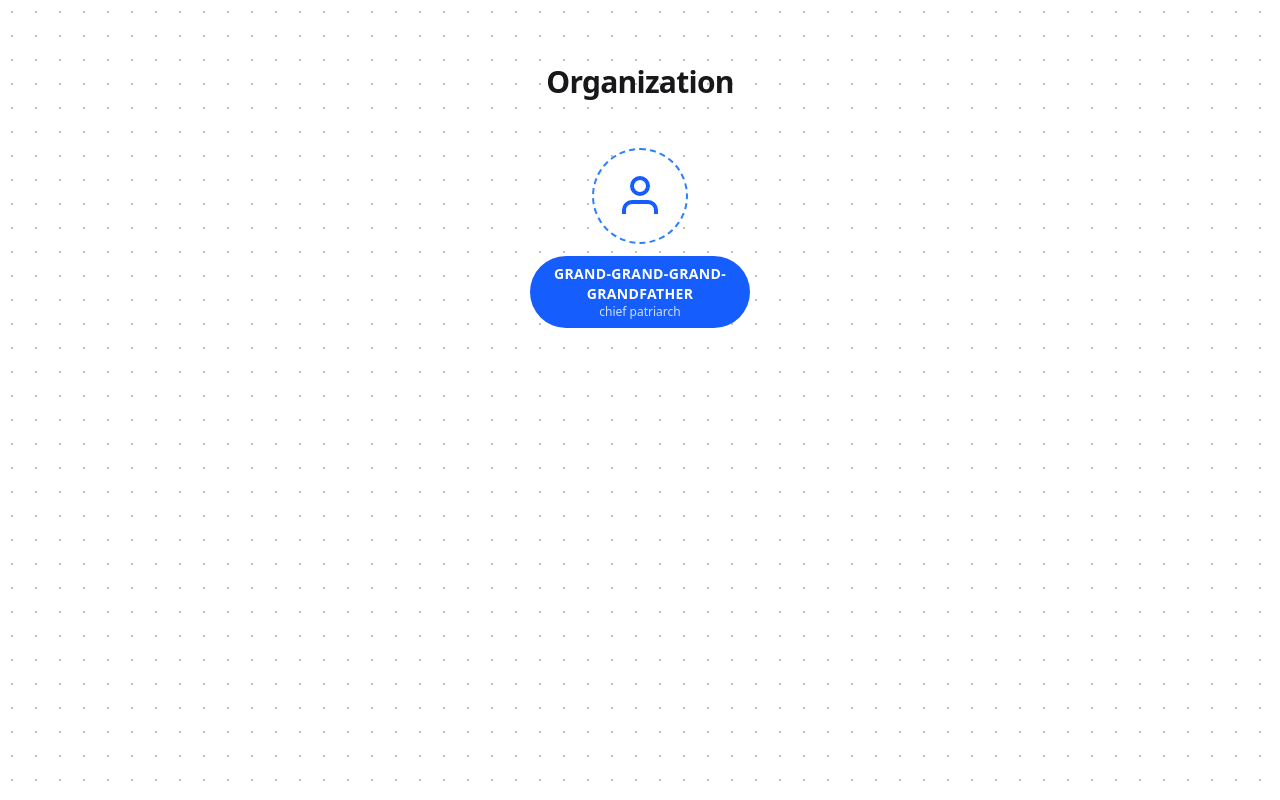
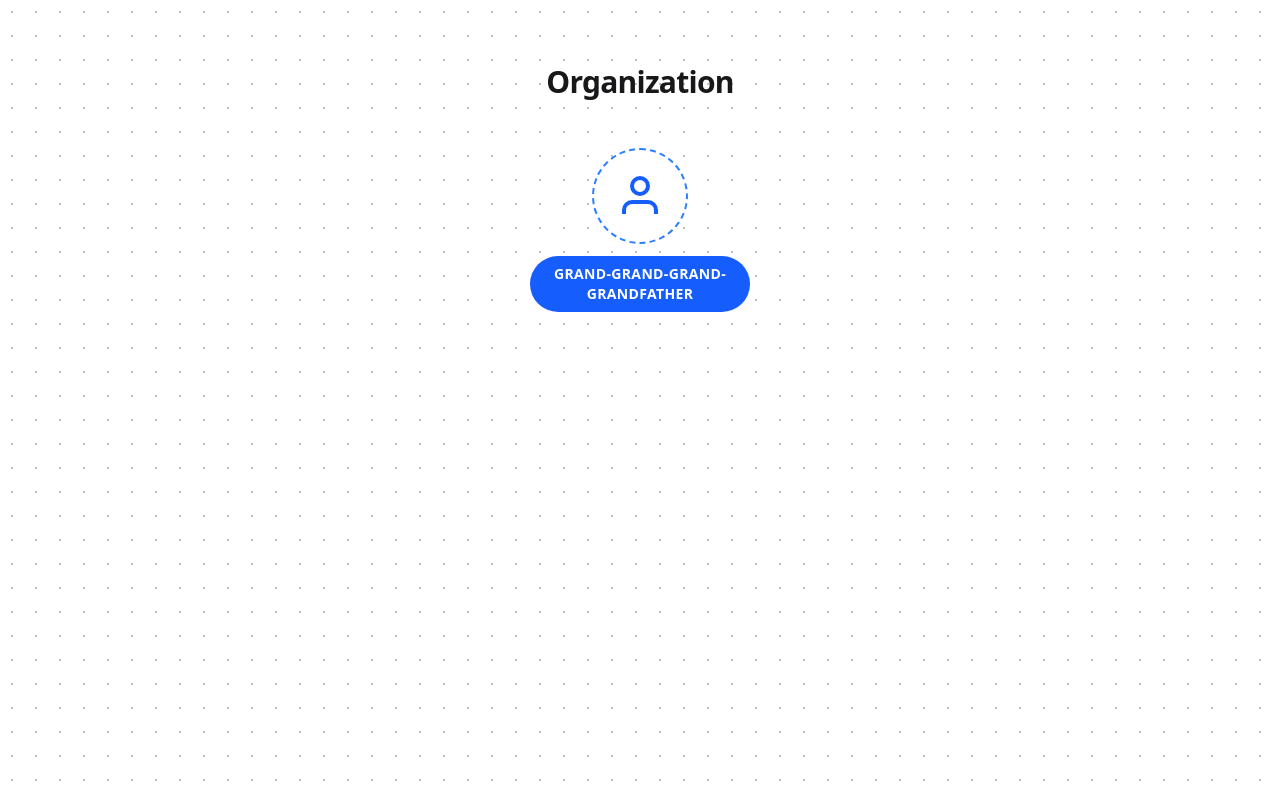
Before and after one commit to zeyadsadek03-prog/animated-dotgrid-landing, a Next.js app: page / in a window 1280 px wide. Built offline with nearby package versions, Linux system fonts and the light colour scheme.

Commit message:
refactor: hide root title while keeping child titles

```diff
--- a/src/app/page.tsx
+++ b/src/app/page.tsx
@@ -75,9 +75,11 @@ function OrgNode({
           <p className="text-sm font-extrabold uppercase tracking-wide text-white">
             {data.name}
           </p>
-          <p className="text-xs font-medium lowercase text-white/80">
-            {data.title}
-          </p>
+          {!isRoot && (
+            <p className="text-xs font-medium lowercase text-white/80">
+              {data.title}
+            </p>
+          )}
         </div>
       </motion.div>
 
```
